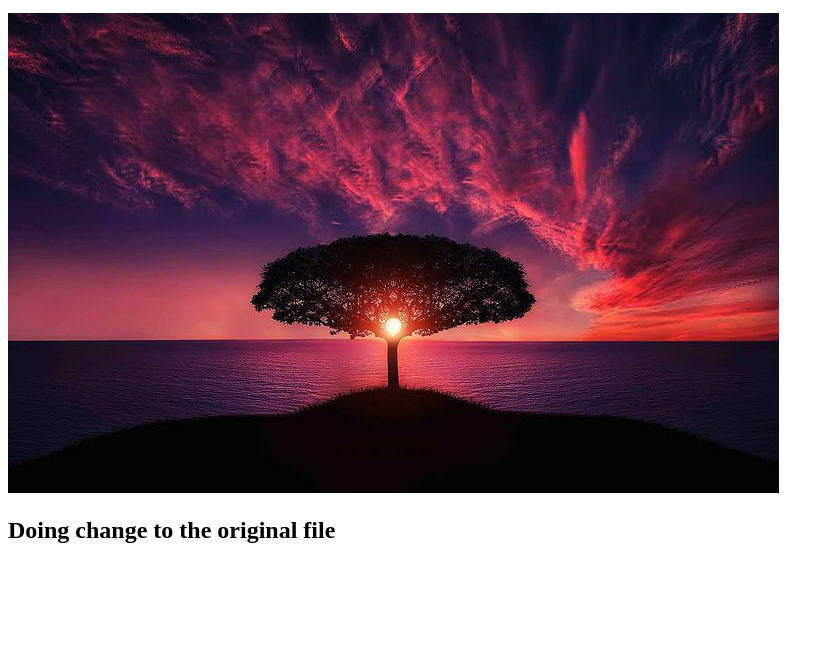
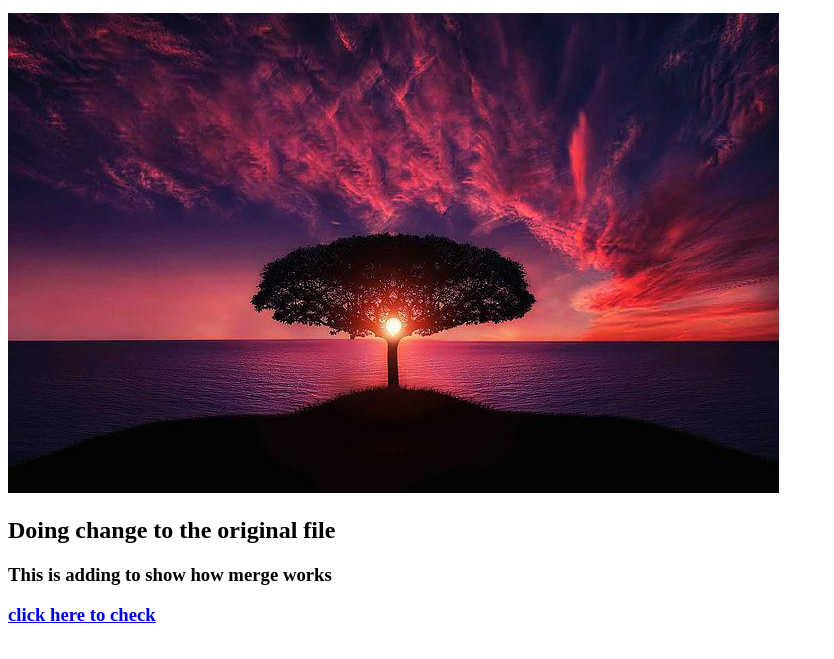
Before and after one commit to NishaKBharakhda/hello-world, a plain HTML site: page index.html in a window 1280 px wide. Shown: the part 101-760 px from the top of the page, without its empty margins (0-834 px from the left). Drawn offline with Linux system fonts and the light colour scheme.

```diff
--- a/index.html
+++ b/index.html
@@ -12,5 +12,10 @@
     <img src="test-image.jpg">
     <h2>Doing change to the original file</h2>
 
+    <h3>This is adding to show how merge works<h3>
+    <div>
+        <a href="https://www.w3schools.com/html/html_links.asp">click here to check</a>
+     </div>
+
 </body>
 </html>
```
